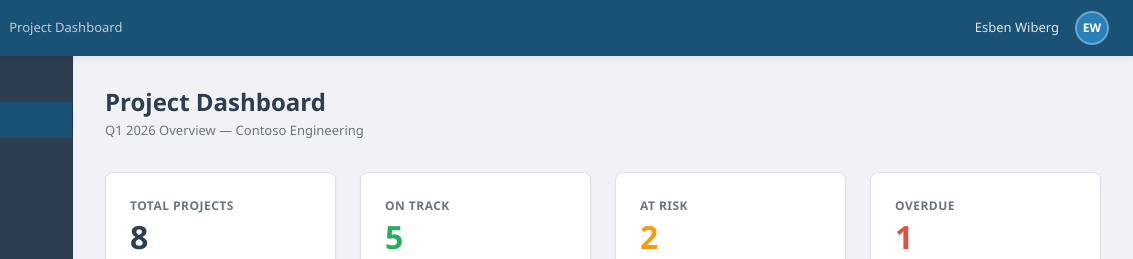
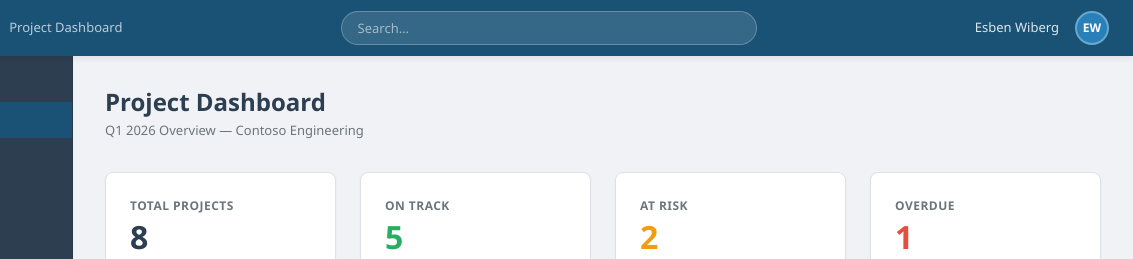
Before and after one commit to esbenwiberg/quarterly-demo, a website: page docs/index.html in a window 1280 px wide. Shown: the top 259 px of the page, 147-1280 px from the left. Drawn offline with Linux system fonts and the light colour scheme.

Commit message:
Search bar
Task: HIVE-20260312-7ee45ef9

```diff
--- a/docs/index.html
+++ b/docs/index.html
@@ -18,6 +18,9 @@
       <span class="header-title">Contoso</span>
       <span class="header-subtitle">Project Dashboard</span>
     </div>
+    <form class="header-search" role="search">
+      <input type="search" class="header-search__input" placeholder="Search…" aria-label="Search">
+    </form>
     <div class="header-actions">
       <span class="header-user">Esben Wiberg</span>
       <span class="header-avatar">EW</span>
--- a/docs/styles.css
+++ b/docs/styles.css
@@ -35,7 +35,7 @@ a:hover {
 .header {
   display: flex;
   align-items: center;
-  justify-content: space-between;
+  gap: var(--space-md);
   background: var(--header-bg);
   color: var(--header-text);
   padding: var(--space-sm) var(--space-lg);
@@ -75,6 +75,50 @@ a:hover {
   font-size: var(--font-size-sm);
   opacity: 0.7;
   margin-left: var(--space-xs);
+}
+
+/* -- Header search -------------------------------------------- */
+.header-search {
+  flex: 1;
+  display: flex;
+  justify-content: center;
+  padding: 0 var(--space-xl);
+  max-width: 480px;
+  margin: 0 auto;
+}
+
+.header-search__input {
+  width: 100%;
+  height: 34px;
+  padding: 0 var(--space-md);
+  font-family: var(--font-family);
+  font-size: var(--font-size-sm);
+  color: var(--header-text);
+  background: rgba(255, 255, 255, 0.12);
+  border: 1px solid rgba(255, 255, 255, 0.25);
+  border-radius: var(--radius-full);
+  outline: none;
+  transition: background var(--transition-fast), border-color var(--transition-fast), box-shadow var(--transition-fast);
+}
+
+.header-search__input::placeholder {
+  color: rgba(255, 255, 255, 0.55);
+}
+
+/* Remove the native search cancel button for consistency */
+.header-search__input::-webkit-search-cancel-button {
+  filter: invert(1) opacity(0.6);
+}
+
+.header-search__input:hover {
+  background: rgba(255, 255, 255, 0.18);
+  border-color: rgba(255, 255, 255, 0.4);
+}
+
+.header-search__input:focus {
+  background: rgba(255, 255, 255, 0.22);
+  border-color: var(--color-accent);
+  box-shadow: 0 0 0 3px rgba(243, 156, 18, 0.3);
 }
 
 .header-actions {
@@ -422,3 +466,27 @@ a:hover {
 .page-footer a:hover {
   color: var(--color-text-secondary);
 }
+
+/* ================================================================
+   RESPONSIVE — TABLET (≤768px)
+   ================================================================ */
+@media (max-width: 768px) {
+  .header-search {
+    max-width: none;
+    flex: 1;
+    padding: 0 var(--space-md);
+  }
+
+  .header-search__input {
+    font-size: var(--font-size-xs);
+  }
+}
+
+/* ================================================================
+   RESPONSIVE — MOBILE (≤576px)
+   ================================================================ */
+@media (max-width: 576px) {
+  .header-search {
+    display: none;
+  }
+}
```
